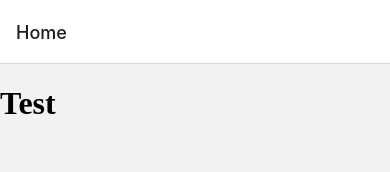
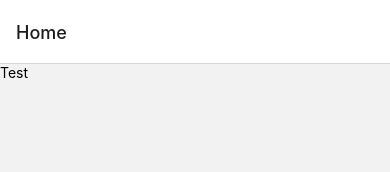
Before and after one commit to ahmedredabs/projetWeb, a React Native app: screen /Home in a window 390 px wide. Shown: the top 172 px of the page. Built offline with nearby package versions, Linux system fonts and the light colour scheme.

Commit message:
Display Text component in Home

```diff
--- a/src/components/Home/Home.jsx
+++ b/src/components/Home/Home.jsx
@@ -1,9 +1,10 @@
 import React from "react";
+import { Text } from "react-native";
 
 
 const Home = () => {
   return (
-    <h1>Test</h1>
+    <Text>Test</Text>
   );
 
 };
```
